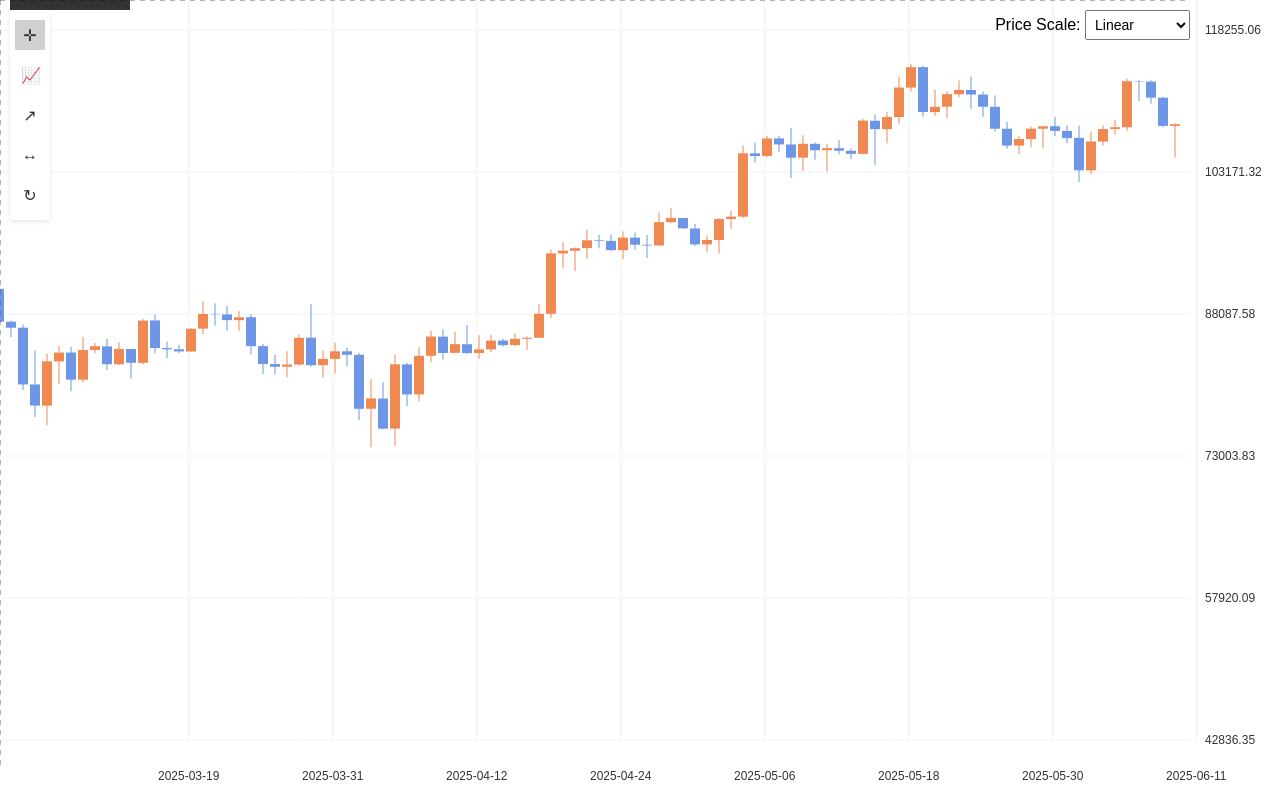
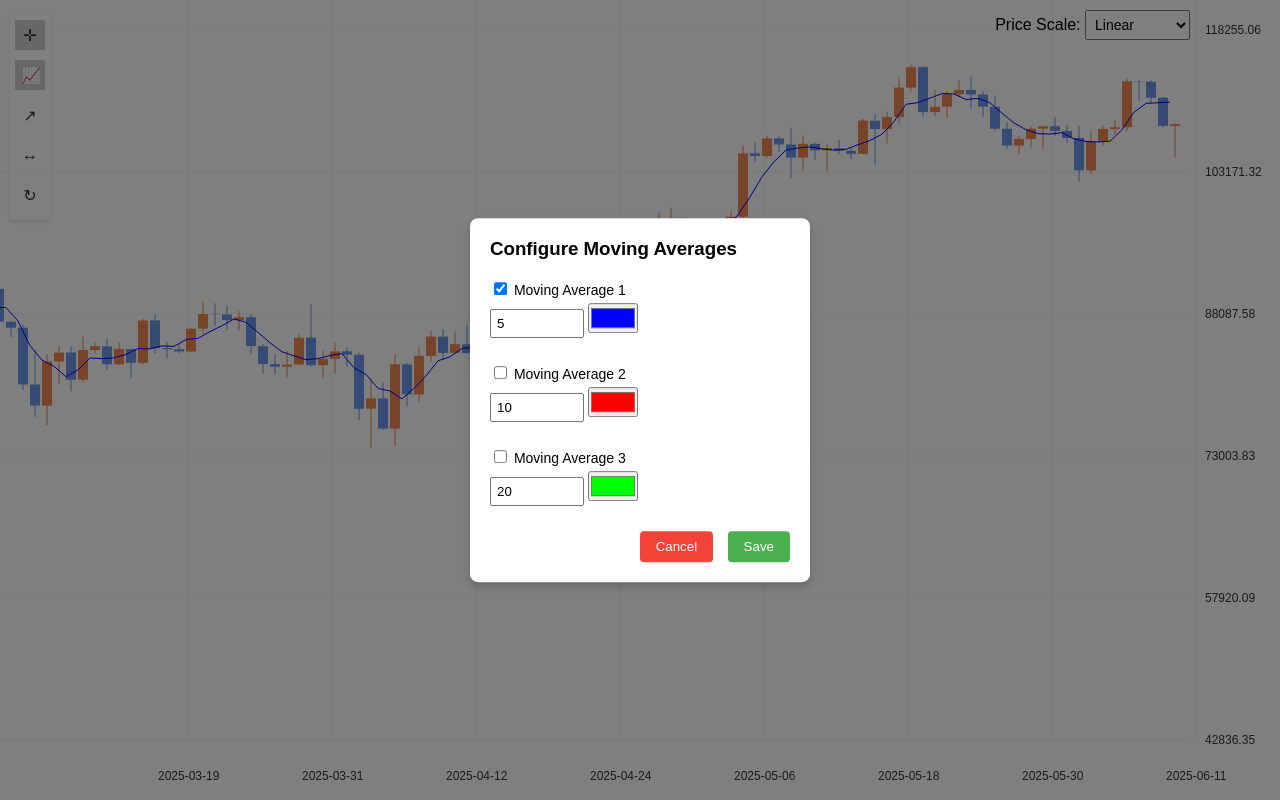
Before and after one commit to 20YOrg/coin-charts, a plain HTML site: page index.html in a window 1280 px wide. Both pictures are taken after a click on the button "Configure Moving Average". Drawn offline with Linux system fonts and the light colour scheme.

Commit message:
Add moving averages config modal

```diff
--- a/index.html
+++ b/index.html
@@ -1,5 +1,6 @@
 <!DOCTYPE html>
 <html lang="en">
+
 <head>
     <meta charset="UTF-8">
     <meta name="viewport" content="width=device-width, initial-scale=1.0">
@@ -68,8 +69,88 @@
         #tool-menu button.active {
             background-color: #d0d0d0;
         }
+
+        #ma-modal {
+            display: none;
+            position: fixed;
+            top: 50%;
+            left: 50%;
+            transform: translate(-50%, -50%);
+            background-color: white;
+            padding: 20px;
+            border-radius: 8px;
+            box-shadow: 0 4px 8px rgba(0, 0, 0, 0.2);
+            z-index: 100;
+            width: 300px;
+        }
+
+        #ma-modal h3 {
+            margin-top: 0;
+        }
+
+        #ma-modal .ma-config {
+            margin-bottom: 15px;
+        }
+
+        #ma-modal label {
+            display: block;
+            margin-bottom: 5px;
+            font-size: 14px;
+        }
+
+        #ma-modal input[type="number"],
+        #ma-modal input[type="color"] {
+            width: 100%;
+            padding: 5px;
+            margin-bottom: 10px;
+        }
+
+        #ma-modal input[type="number"] {
+            width: 80px;
+        }
+
+        #ma-modal input[type="color"] {
+            width: 50px;
+            height: 30px;
+            padding: 0;
+            cursor: pointer;
+        }
+
+        #ma-modal .modal-buttons {
+            text-align: right;
+        }
+
+        #ma-modal button {
+            padding: 8px 16px;
+            margin-left: 10px;
+            border: none;
+            border-radius: 4px;
+            cursor: pointer;
+        }
+
+        #ma-modal .save-btn {
+            background-color: #4CAF50;
+            color: white;
+        }
+
+        #ma-modal .cancel-btn {
+            background-color: #f44336;
+            color: white;
+        }
+
+        #modal-overlay {
+            display: none;
+            position: fixed;
+            top: 0;
+            left: 0;
+            width: 100%;
+            height: 100%;
+            background-color: rgba(0, 0, 0, 0.5);
+            z-index: 99;
+        }
     </style>
 </head>
+
 <body>
     <div id="chart-container">
         <canvas id="chart"></canvas>
@@ -82,10 +163,42 @@
         </div>
         <div id="tool-menu">
             <button id="tool-crosshair" title="Toggle Crosshair">✛</button>
-            <button id="tool-ma" title="Toggle Moving Average">📈</button>
+            <button id="tool-ma" title="Configure Moving Average">📈</button>
             <button id="tool-line" title="Draw Finite Line">↗</button>
             <button id="tool-infinite-line" title="Draw Infinite Line">↔</button>
             <button id="tool-reset" title="Reset View">↻</button>
+        </div>
+    </div>
+    <div id="modal-overlay"></div>
+    <div id="ma-modal">
+        <h3>Configure Moving Averages</h3>
+        <div class="ma-config">
+            <label>
+                <input type="checkbox" id="ma1-enabled" checked>
+                Moving Average 1
+            </label>
+            <input type="number" id="ma1-period" value="5" min="1" placeholder="Period">
+            <input type="color" id="ma1-color" value="#0000FF">
+        </div>
+        <div class="ma-config">
+            <label>
+                <input type="checkbox" id="ma2-enabled">
+                Moving Average 2
+            </label>
+            <input type="number" id="ma2-period" value="10" min="1" placeholder="Period">
+            <input type="color" id="ma2-color" value="#FF0000">
+        </div>
+        <div class="ma-config">
+            <label>
+                <input type="checkbox" id="ma3-enabled">
+                Moving Average 3
+            </label>
+            <input type="number" id="ma3-period" value="20" min="1" placeholder="Period">
+            <input type="color" id="ma3-color" value="#00FF00">
+        </div>
+        <div class="modal-buttons">
+            <button class="cancel-btn" onclick="closeMAModal()">Cancel</button>
+            <button class="save-btn" onclick="saveMAModal()">Save</button>
         </div>
     </div>
     <script src="https://cdn.sheetjs.com/xlsx-latest/package/dist/xlsx.full.min.js"></script>
@@ -194,7 +307,11 @@
                 this.lastMouseY = 0;
                 this.crosshair = null;
                 this.showCrosshair = true;
-                this.showMovingAverage = true;
+                this.movingAverages = [
+                    { enabled: true, period: 5, color: '#0000FF' },
+                    { enabled: false, period: 10, color: '#FF0000' },
+                    { enabled: false, period: 20, color: '#00FF00' },
+                ];
                 this.isDrawingLine = false;
                 this.isDrawingInfiniteLine = false;
                 this.lineStartPoint = null;
@@ -313,9 +430,8 @@
                     const chartHeight = height - axisMargin;
 
                     if (mouseX <= width - 90 && mouseY <= chartHeight) {
-                        // 模拟 isResizingX 的水平缩放逻辑
-                        const deltaX = -e.deltaY * 0.5; // 将 deltaY 映射到 dx，调整系数以控制缩放速度
-                        const zoomFactor = 1 - deltaX * 0.002; // 与 isResizingX 相同的缩放因子计算
+                        const deltaX = -e.deltaY * 0.5;
+                        const zoomFactor = 1 - deltaX * 0.002;
                         const oldScaleX = this.view.scaleX;
                         const oldCandleWidth = this.options.candleWidth * oldScaleX;
                         const oldSpacing = 2;
@@ -323,7 +439,7 @@
                         const currentX = (lastIndex * (oldCandleWidth + oldSpacing) + this.view.offsetX) + oldCandleWidth / 2;
 
                         this.view.scaleX *= zoomFactor;
-                        this.view.scaleX = Math.max(0.0001, this.view.scaleX); // 防止缩放过小
+                        this.view.scaleX = Math.max(0.0001, this.view.scaleX);
                         const newCandleWidth = this.options.candleWidth * this.view.scaleX;
                         const newSpacing = 2;
                         this.view.offsetX = currentX - newCandleWidth / 2 - lastIndex * (newCandleWidth + newSpacing);
@@ -608,9 +724,7 @@
                 const maButton = document.getElementById('tool-ma');
                 maButton.classList.add('active');
                 maButton.addEventListener('click', () => {
-                    this.showMovingAverage = !this.showMovingAverage;
-                    maButton.classList.toggle('active');
-                    this.render();
+                    openMAModal(this);
                 });
 
                 const lineButton = document.getElementById('tool-line');
@@ -716,24 +830,26 @@
             }
 
             renderIndicators() {
-                if (!this.showMovingAverage) return;
-                const maData = this.calculateMovingAverage(5);
                 const width = this.canvas.offsetWidth;
                 const chartHeight = this.canvas.offsetHeight - 30;
                 const candleWidth = this.options.candleWidth * this.view.scaleX;
                 const spacing = 2;
 
-                this.ctx.strokeStyle = '#0000ff';
+                this.movingAverages.forEach((ma, index) => {
+                    if (!ma.enabled) return;
+                    const maData = this.calculateMovingAverage(ma.period);
+                    this.ctx.strokeStyle = ma.color;
                     this.ctx.beginPath();
-                maData.forEach((ma, i) => {
-                    if (ma === null) return;
+                    maData.forEach((value, i) => {
+                        if (value === null) return;
                         const x = (i * (candleWidth + spacing) + this.view.offsetX);
                         if (x < -candleWidth || x > width - 90) return;
-                    const y = this.priceToY(ma, chartHeight);
+                        const y = this.priceToY(value, chartHeight);
                         if (i === 0 || maData[i - 1] === null) this.ctx.moveTo(x, y);
                         else this.ctx.lineTo(x, y);
                     });
                     this.ctx.stroke();
+                });
             }
 
             renderCrosshair() {
@@ -896,6 +1012,54 @@
             }
         }
 
+        function openMAModal(chart) {
+            const modal = document.getElementById('ma-modal');
+            const overlay = document.getElementById('modal-overlay');
+            const inputs = [
+                { enabled: 'ma1-enabled', period: 'ma1-period', color: 'ma1-color' },
+                { enabled: 'ma2-enabled', period: 'ma2-period', color: 'ma2-color' },
+                { enabled: 'ma3-enabled', period: 'ma3-period', color: 'ma3-color' },
+            ];
+
+            inputs.forEach((input, index) => {
+                document.getElementById(input.enabled).checked = chart.movingAverages[index].enabled;
+                document.getElementById(input.period).value = chart.movingAverages[index].period;
+                document.getElementById(input.color).value = chart.movingAverages[index].color;
+            });
+
+            modal.style.display = 'block';
+            overlay.style.display = 'block';
+            window.currentChart = chart;
+        }
+
+        function closeMAModal() {
+            const modal = document.getElementById('ma-modal');
+            const overlay = document.getElementById('modal-overlay');
+            modal.style.display = 'none';
+            overlay.style.display = 'none';
+        }
+
+        function saveMAModal() {
+            const chart = window.currentChart;
+            const inputs = [
+                { enabled: 'ma1-enabled', period: 'ma1-period', color: 'ma1-color' },
+                { enabled: 'ma2-enabled', period: 'ma2-period', color: 'ma2-color' },
+                { enabled: 'ma3-enabled', period: 'ma3-period', color: 'ma3-color' },
+            ];
+
+            chart.movingAverages = inputs.map(input => {
+                const period = parseInt(document.getElementById(input.period).value, 10);
+                return {
+                    enabled: document.getElementById(input.enabled).checked,
+                    period: isNaN(period) || period < 1 ? 5 : period,
+                    color: document.getElementById(input.color).value,
+                };
+            });
+
+            closeMAModal();
+            chart.render();
+        }
+
         if (typeof btcUsdData !== 'undefined') {
             const canvas = document.getElementById('chart');
             const chart = new Chart(canvas, {
@@ -912,4 +1076,5 @@
         }
     </script>
 </body>
+
 </html>
```
Lines whose indentation alone changed are shown as unchanged.
